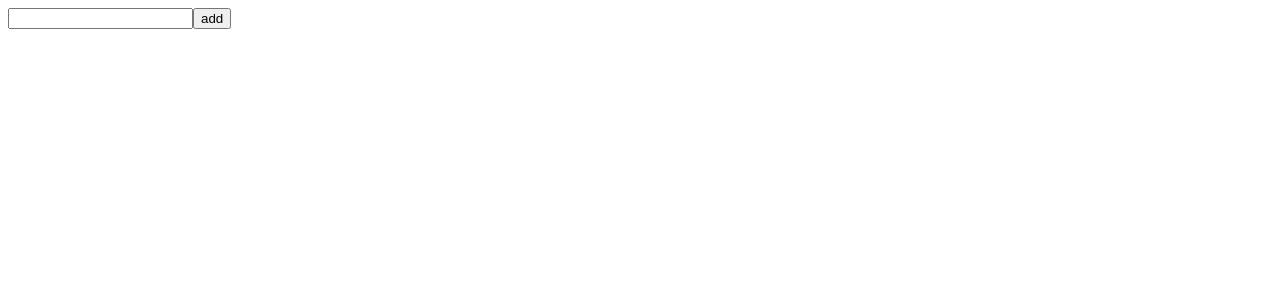
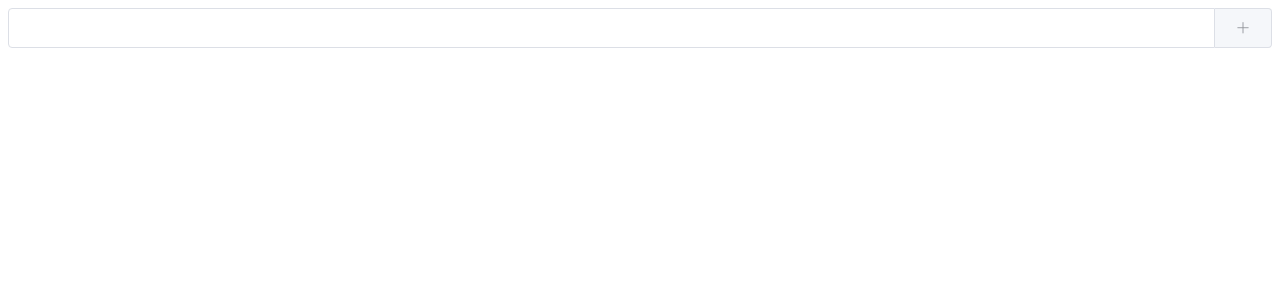
Before and after one commit to ximelly/vue-practice, a Vue app: page / in a window 1280 px wide. Shown: the top 300 px of the page. Built offline with nearby package versions, Linux system fonts and the light colour scheme.

Commit message:
使用ElementUI修改样式
使用ElementUI修改样式

```diff
--- a/package.json
+++ b/package.json
@@ -9,6 +9,7 @@
   },
   "dependencies": {
     "core-js": "^2.6.5",
+    "element-ui": "^2.13.0",
     "vue": "^2.6.10"
   },
   "devDependencies": {
--- a/src/App.vue
+++ b/src/App.vue
@@ -1,16 +1,15 @@
 <template>
   <div id="app">
-    <input type="text" v-model="input_message">
-    <button @click="handerAdd">add</button>
-    <ul>
-      <list-item
+    <el-input type="text" v-model="input_message">
+      <el-button slot="append" icon="el-icon-plus" @click="handerAdd"></el-button>
+    </el-input>
+    <list-item
           v-for="(item,index) in list"
           v-bind:key="index"
           :name="item"
           :index="index"
           v-on:delItem="handlerDel"><!-- 监听子组件出发的delItem事件 -->
       </list-item>
-    </ul>
   </div>
 </template>
 
--- a/src/components/list-item.vue
+++ b/src/components/list-item.vue
@@ -1,5 +1,5 @@
 <template>
-  <div class="item" v-on:click="clickItem">{{name}}</div>
+  <div class="m10"><el-tag closable :type="success" @close="clickItem()">{{name}}</el-tag></div>
 </template>
 
 <script>
@@ -19,7 +19,7 @@
 
 <!-- Add "scoped" attribute to limit CSS to this component only -->
 <style scoped>
-  .item{
-    color:#ff0000;
+  .m10{
+    margin:10px 0;
   }
 </style>
--- a/src/main.js
+++ b/src/main.js
@@ -1,5 +1,8 @@
 import Vue from 'vue'
 import App from './App.vue'
+import ElementUI from 'element-ui';
+import 'element-ui/lib/theme-chalk/index.css';
+Vue.use(ElementUI);
 
 Vue.config.productionTip = false
 
```
Also changed, not shown: 1 other file (tests, documents, lock files or other folders).
